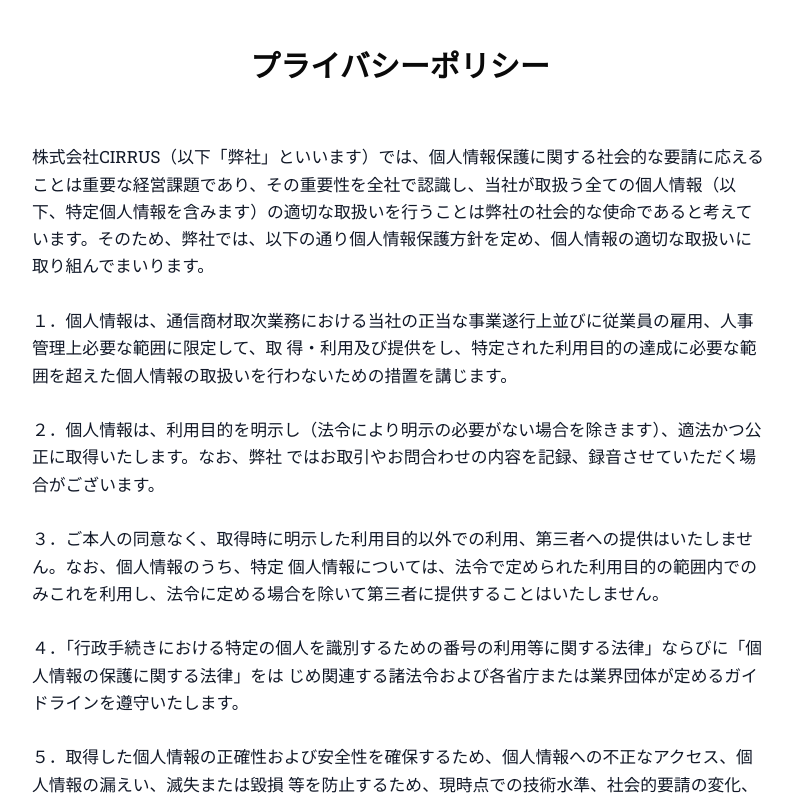
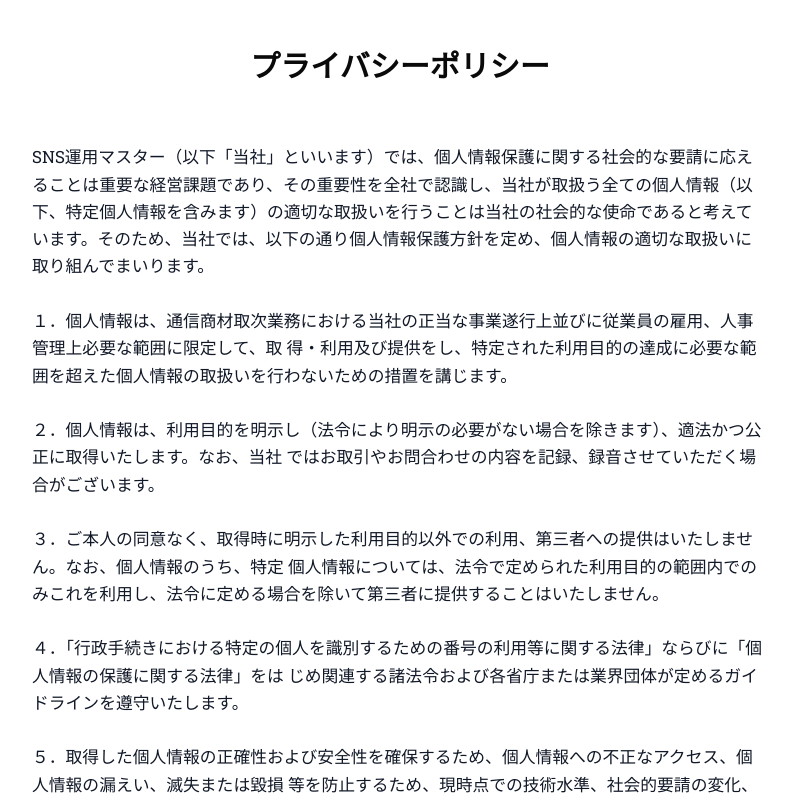
Before and after one commit to joesandao/sns-master-lp, a Next.js app: page /privacy-policy in a window 1280 px wide. Shown: the top 800 px of the page, without its empty margins (240-1033 px from the left). Built offline with nearby package versions, Linux system fonts and the light colour scheme.

Commit message:
change: プライバシーポリシーの一部を変更

```diff
--- a/src/app/privacy-policy/page.tsx
+++ b/src/app/privacy-policy/page.tsx
@@ -5,11 +5,11 @@
       <h1 className="text-3xl font-bold mb-8 text-center">プライバシーポリシー</h1>
       <div className="whitespace-pre-wrap leading-relaxed text-gray-900 text-[1.05rem]">
 {`
-株式会社CIRRUS（以下「弊社」といいます）では、個人情報保護に関する社会的な要請に応えることは重要な経営課題であり、その重要性を全社で認識し、当社が取扱う全ての個人情報（以下、特定個人情報を含みます）の適切な取扱いを行うことは弊社の社会的な使命であると考えています。そのため、弊社では、以下の通り個人情報保護方針を定め、個人情報の適切な取扱いに 取り組んでまいります。
+SNS運用マスター（以下「当社」といいます）では、個人情報保護に関する社会的な要請に応えることは重要な経営課題であり、その重要性を全社で認識し、当社が取扱う全ての個人情報（以下、特定個人情報を含みます）の適切な取扱いを行うことは当社の社会的な使命であると考えています。そのため、当社では、以下の通り個人情報保護方針を定め、個人情報の適切な取扱いに 取り組んでまいります。
 
 １．個人情報は、通信商材取次業務における当社の正当な事業遂行上並びに従業員の雇用、人事管理上必要な範囲に限定して、取 得・利用及び提供をし、特定された利用目的の達成に必要な範囲を超えた個人情報の取扱いを行わないための措置を講じます。
 
-２．個人情報は、利用目的を明示し（法令により明示の必要がない場合を除きます）、適法かつ公正に取得いたします。なお、弊社 ではお取引やお問合わせの内容を記録、録音させていただく場合がございます。
+２．個人情報は、利用目的を明示し（法令により明示の必要がない場合を除きます）、適法かつ公正に取得いたします。なお、当社 ではお取引やお問合わせの内容を記録、録音させていただく場合がございます。
 
 ３．ご本人の同意なく、取得時に明示した利用目的以外での利用、第三者への提供はいたしません。なお、個人情報のうち、特定 個人情報については、法令で定められた利用目的の範囲内でのみこれを利用し、法令に定める場合を除いて第三者に提供することはいたしません。
 
@@ -24,15 +24,14 @@
 ８．個人情報の目的外利用を行わないための措置を講じます。
 
   個人情報の取扱いについて
-
-（事業者の名称） 株式会社CIRRUS
 （法令遵守）
 
-１．弊社は、個人情報を取扱う際に、「行政手続きにおける特定の個人を識別するための番号の利用等に関する法律」（以下「番号 法」と言います）ならびに「個人情報の保護に関する法律」（以下「個人情報保護法」といいます）をはじめ、関連する諸法令お よび各省庁または業界団体のガイドライン（以下総称して「諸法令」といいます）に定められた義務ならびに本方針を遵守しま す。
+１．当社は、個人情報を取扱う際に、「行政手続きにおける特定の個人を識別するための番号の利用等に関する法律」（以下「番号 法」と言います）ならびに「個人情報の保護に関する法律」（以下「個人情報保護法」といいます）をはじめ、関連する諸法令お よび各省庁または業界団体のガイドライン（以下総称して「諸法令」といいます）に定められた義務ならびに本方針を遵守しま す。
+
 
 （個人情報の範囲）
 
-２．弊社は以下の情報を個人情報および特定個人情報として取扱います。
+２．当社は以下の情報を個人情報および特定個人情報として取扱います。
 
 (1)個人情報
 
@@ -48,7 +47,7 @@
 
 （利用目的）
 
-３．弊社にご提供いただいた個人情報（ただし、特定個人情報は除きます）は、その全部または一部を以下の目的で利用いたします。
+３．当社にご提供いただいた個人情報（ただし、特定個人情報は除きます）は、その全部または一部を以下の目的で利用いたします。
 
 (1)各種 SNS サービス開設、LP作成、設定業務に関する商品・サービス情報のご案内
 
@@ -72,21 +71,21 @@
 
 （個人情報の委託）
 
-９．取得時に明示した利用目的を達成するために、お客様の個人情報の取扱いを弊社の委託先に委託する場合がございます。弊社 がお客様の個人情報の取扱いを弊社の委託先に委託する場合には、適切な委託先を選定するとともに、委託先の義務と責任を契 約により明確にする等、委託先において、諸法令に従い個人情報が安全に管理されるよう適切に監督いたします。
+９．取得時に明示した利用目的を達成するために、お客様の個人情報の取扱いを当社の委託先に委託する場合がございます。当社 がお客様の個人情報の取扱いを当社の委託先に委託する場合には、適切な委託先を選定するとともに、委託先の義務と責任を契 約により明確にする等、委託先において、諸法令に従い個人情報が安全に管理されるよう適切に監督いたします。
 
 （個人情報の第三者への提供）
 
-１０．お客様のご同意を頂いた場合又は法令に基づく場合を除き、お客様よりご提供いただきました個人情報を第三者に開示、提供いたしません。また、弊社は、特定個人情報を第三者に提供しません。ただし、番号法第１９条各号に定める場合には、事前 に本人の同意を得ることなく、必要な特定個人情報を関係する第三者に提供すること、又は、関係する第三者から必要な特定個 人情報の提供を受けることがあります。
+１０．お客様のご同意を頂いた場合又は法令に基づく場合を除き、お客様よりご提供いただきました個人情報を第三者に開示、提供いたしません。また、当社は、特定個人情報を第三者に提供しません。ただし、番号法第１９条各号に定める場合には、事前 に本人の同意を得ることなく、必要な特定個人情報を関係する第三者に提供すること、又は、関係する第三者から必要な特定個 人情報の提供を受けることがあります。
 
 （社内体制の継続的改善）
 
-１１．個人情報を適切に取扱うために、弊社を取り巻く環境の変化を踏まえ、適時・適切に見直して、社内体制の改善を継続的に 推進します。 （ご意見、ご相談、苦情への対応）
+１１．個人情報を適切に取扱うために、当社を取り巻く環境の変化を踏まえ、適時・適切に見直して、社内体制の改善を継続的に 推進します。 （ご意見、ご相談、苦情への対応）
 
-１２．弊社は、個人情報の開示、訂正、利用（商品やサービスの紹介）の停止、消去その他の個人情報の取扱いに関するご意見や お問合わせに対して、ご本人である旨を確認の上、諸法令の規定に基づき、適切に対応いたします。ただし、次のいずれかに該 当する場合、対応いたしかねることがありますが、その場合はその旨を通知し、理由を説明いたします。
+１２．当社は、個人情報の開示、訂正、利用（商品やサービスの紹介）の停止、消去その他の個人情報の取扱いに関するご意見や お問合わせに対して、ご本人である旨を確認の上、諸法令の規定に基づき、適切に対応いたします。ただし、次のいずれかに該 当する場合、対応いたしかねることがありますが、その場合はその旨を通知し、理由を説明いたします。
 
 　(1)ご本人または第三者の生命、身体、財産その他の権利や利益を害するおそれがある場合
 
-　(2)弊社業務の適正な実施に著しい支障をおよぼす恐れがある場合
+　(2)当社業務の適正な実施に著しい支障をおよぼす恐れがある場合
 
 　(3)法令に違反することとなる場合
 
@@ -94,13 +93,14 @@
 
 １３.個人情報に関するお問い合わせ、ご相談等は以下の窓口までご連絡ください。
 
-　【お問合せ窓口】 〒101-0023 東京都千代田区神田松永町13 VORT秋葉原Ⅱ
+　【お問合せ窓口】 〒346-0016 埼玉県久喜市久喜東5-31-9 205
 
-　株式会社CIRRUS 管理部 個人情報問合せ窓口
+　SNS 運用マスター サポート窓口
 
-　メールアドレス：info@f-cirrus.co.jp
+　メールアドレス：support@sns-master.jp
 
 　土日祝日、年末年始期間は翌営業日以降の対応とさせていただきます。
+
 
 
 
@@ -127,13 +127,13 @@
 
 a）事業者の名称
 
-　株式会社Cirrus
+　SNS運用マスター 北島 天貴
 
 b）個人情報の管理責任者
 
 　管理者名職名：個人情報保護管理者
 
-　所属部署：管理部
+　所属部署：サポート窓口
 
 c）全ての開示対象個人情報の利用目的
 
@@ -143,11 +143,11 @@
 
 d）開示対象個人情報の取扱いに関する苦情の申し出先
 
-　〒101-0023 東京都千代田区神田松永町13 VORT秋葉原Ⅱ
+　〒346-0016 埼玉県久喜市久喜東5-31-9 205
 
-　株式会社CIRRUS 個人情報問合せ窓口
+　SNS 運用マスター サポート窓口
 
-　メールアドレス：info@f-cirrus.co.jp
+　メールアドレス：support@sns-master.jp
 
 e）認定個人情報保護団体 現在、当社が加盟する認定個人情報保護団体はありません。
 
@@ -210,6 +210,7 @@
 （お送りいただく請求書等に郵便為替を同封していただきます。）
 
 以上
+
 `}
       </div>
     </main>
--- a/src/app/terms-of-service/page.tsx
+++ b/src/app/terms-of-service/page.tsx
@@ -7,7 +7,7 @@
 {`
 第1条（総則）
 
-本規約は、株式会社[会社名]（以下「当社」といいます）が提供する各種サービス（以下「本サービス」といいます）の利用に関する条件を定めるものです。本サービスをご利用になる方（以下「利用者」といいます）は、本規約に同意したものとみなされます。
+本規約は、SNS運用マスター（以下「当社」といいます）が提供する各種サービス（以下「本サービス」といいます）の利用に関する条件を定めるものです。本サービスをご利用になる方（以下「利用者」といいます）は、本規約に同意したものとみなされます。
 
 第2条（サービス内容）
 
```
